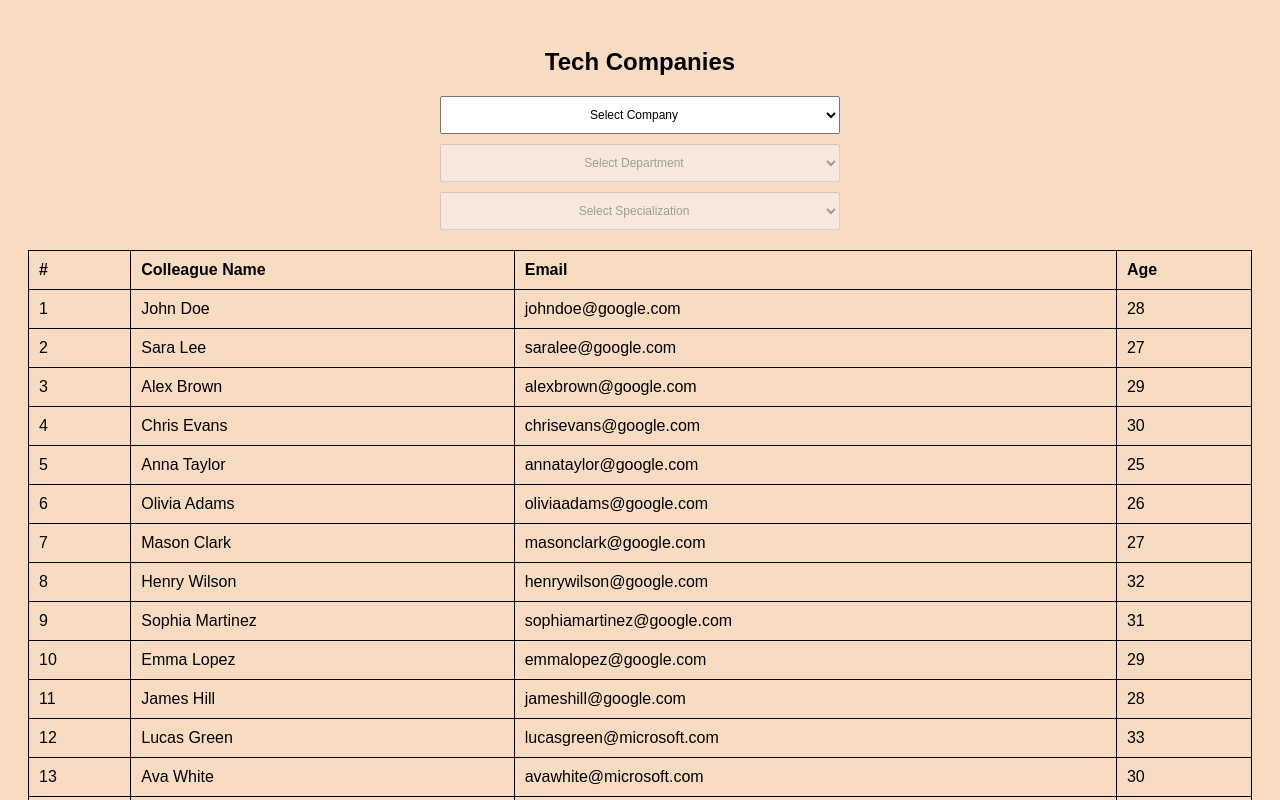
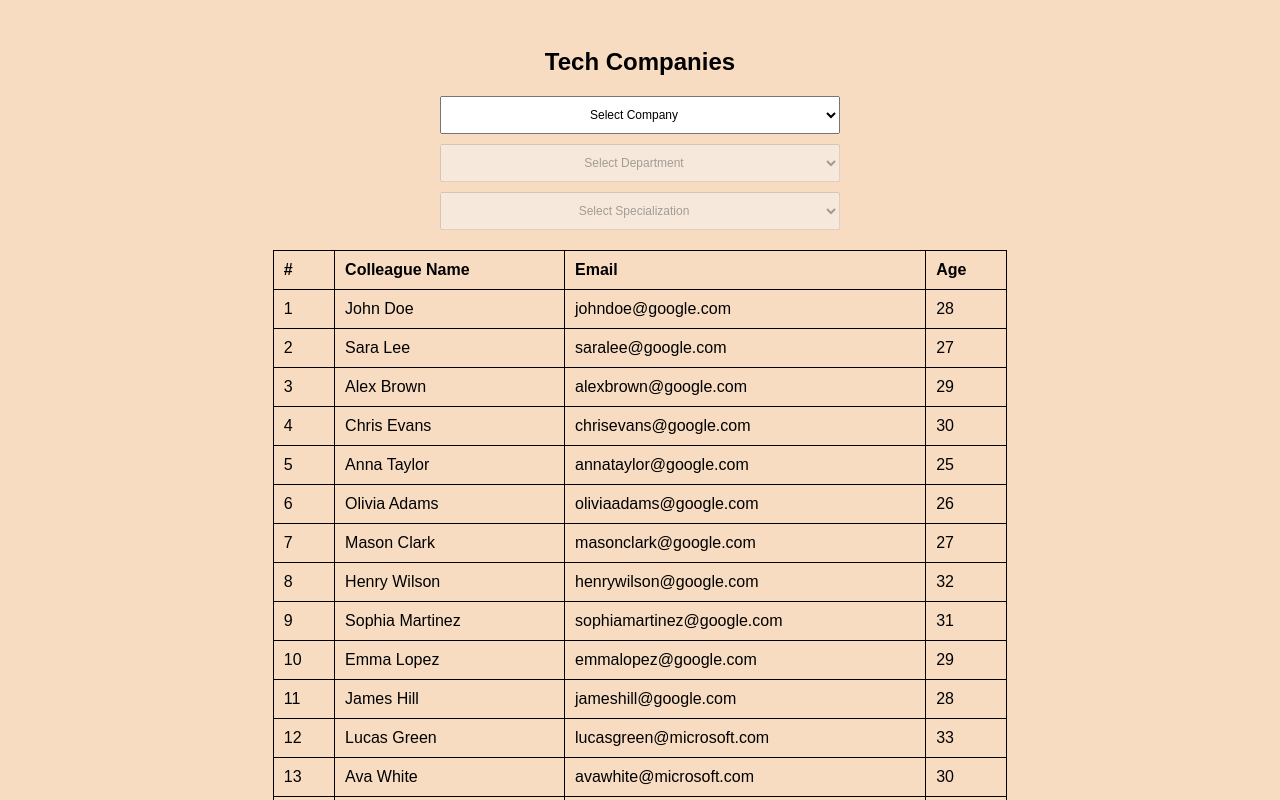
Before and after one commit to Munaza51/Task1-ABHI, a plain HTML site: page index.html in a window 1280 px wide. Shown: the top 800 px of the page. Drawn offline with Linux system fonts and the light colour scheme.

Commit message:
Update style.css

```diff
--- a/style.css
+++ b/style.css
@@ -9,15 +9,16 @@
       font-size: 12px;
       width: 400px;
       display: block;
-      text-align: center
+      text-align: center;
     }
     h2 {
         text-align: center;
       }
     table {
-      margin-top: 20px;
-      width: 100%;
+      margin: 20px auto;
+      width: 60%;
       border-collapse: collapse;
+      text-align: center;
     }
     table, th, td {
       border: 1px solid black;
```
